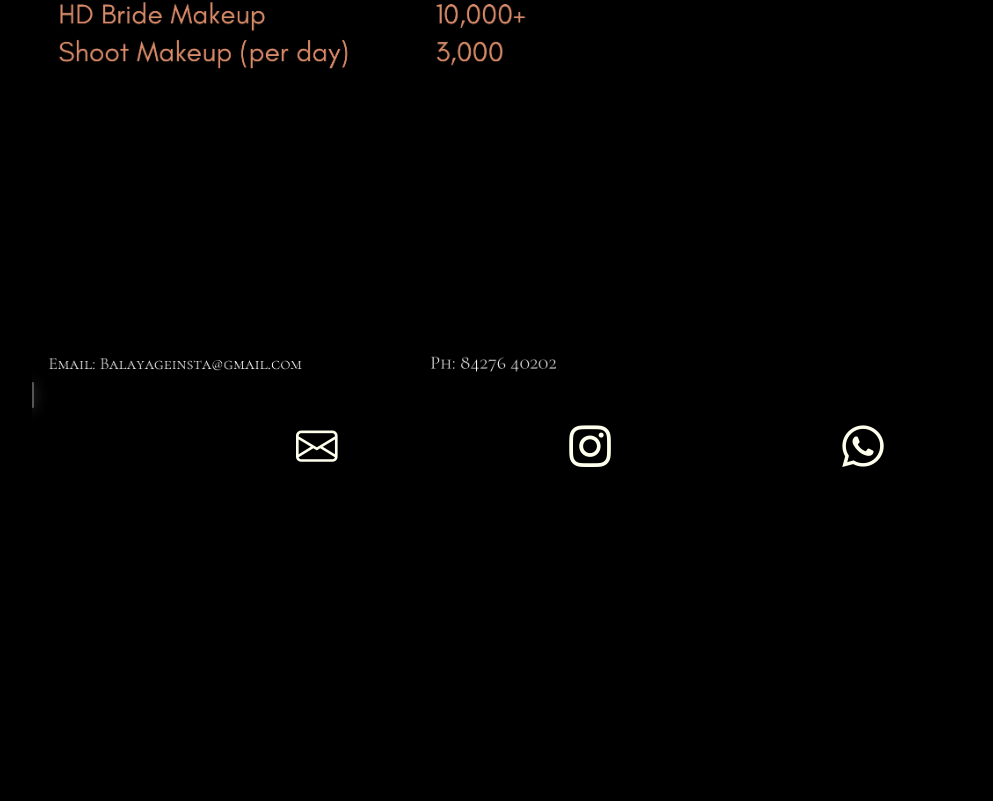
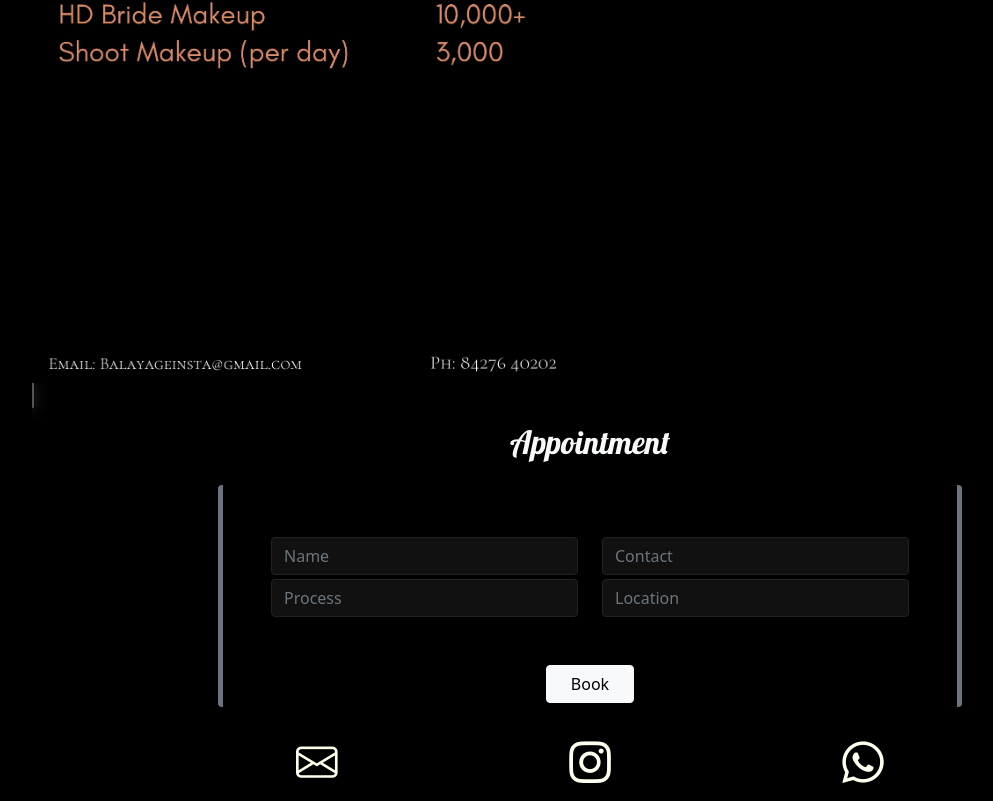
Before and after one commit to DhruvDutta/balayageinsta, a plain HTML site: page index.html in a window 1280 px wide. Shown: the part 1404-2205 px from the top of the page, without its empty margins (50-1043 px from the left). Before the commit the page ends 1889 px from the top, so only its background shows below. Drawn offline with nearby package versions, Linux system fonts and the light colour scheme.

Commit message:
booking form

```diff
--- a/css/style.css
+++ b/css/style.css
@@ -94,3 +94,18 @@ a:hover{
         opacity: 1;
     }
 }
+input,select{
+    background: #111 !important;
+    border-color: #222 !important;
+    color: #ffe !important;
+}
+::-webkit-calendar-picker-indicator {
+    filter: invert(1);
+}
+.book:hover{
+    background-color: black !important;
+    color: #ffe !important;
+}
+form{
+    background: #000;
+}
--- a/index.html
+++ b/index.html
@@ -17,14 +17,47 @@
     <div class="container pl">
         <div class="h2 text-center heading pl-head mb-4">Price List</div>
         <object data="./assets/Balayageinsta_Price_List.pdf" type="application/pdf" class="rounded text-center bg-dark col pdf" width="100%" height="500px">
-            <div class="row row-cols-md-2 row-cols-1">
+            <div class="row row-cols-md-2 row-cols-1 pdf">
                 <img src="./assets/pl1.jpg" class="img-fluid" alt="">
                 <img src="./assets/pl2.jpg" class="img-fluid" alt="">
                 <img src="./assets/pl3.jpg" class="img-fluid" alt="">
             </div>
         </object>
     </div>
+    <div class="container my-3">
+        <div class="h2 text-center heading b-head mb-4">Appointment</div>
+        <form onSubmit="return false;" class="col-12 col-md-8 offset-md-2 p-5 pb-1 border-5 border-start border-end rounded border-secondary">
+            <div class="form-group row my-1">
+              <div class="col-sm-6">
+                <input type="text" class="form-control" id="name" placeholder="Name">
+              </div>
+              <div class="col-sm-6">
+                <input type="tel" class="form-control" id="from" placeholder="Contact " pattern="[0-9]{3}-[0-9]{2}-[0-9]{3}">
+              </div>
+            </div>
+            <div class="form-group row my-1">
+                <div class="col-sm-6">
+                    <input type="text" class="form-control" id="process" placeholder="Process">
+                    <!--<select class="form-select " aria-label="Default select example">
+                        <option selected>Select Process</option>
+                        <option value="1">One</option>
+                        <option value="2">Two</option>
+                        <option value="3">Three</option>
+                    </select>-->
+                </div>
+                <div class="col-sm-6">
+                    <input type="text" class="form-control" id="location" placeholder="Location">
 
+                </div>
+            </div>
+            <div class="form-group row mt-5 mb-0">
+
+              <div class="col-sm-12 text-center">
+                <button class="btn btn-light text-center px-4 book" onclick="book()">Book</button>
+              </div>
+            </div>
+          </form>
+    </div>
     <div class="bg p-2 d-flex justify-content-center align-items-center d-none">
         BI
     </div>
@@ -37,7 +70,7 @@
 
 
 
-
+    <script src="./js/script.js"></script>
     <script src="https://cdn.jsdelivr.net/npm/bootstrap@5.0.2/dist/js/bootstrap.bundle.min.js" integrity="sha384-MrcW6ZMFYlzcLA8Nl+NtUVF0sA7MsXsP1UyJoMp4YLEuNSfAP+JcXn/tWtIaxVXM" crossorigin="anonymous"></script>
 </body>
 </html>
--- /dev/null
+++ b/js/script.js
@@ -0,0 +1,9 @@
+function book(){
+    var name = document.getElementById('name').value;
+    var location = document.getElementById('location').value;
+    var process = document.getElementById('process').value;
+    var contact = document.getElementById('from').value;
+    var msg = `Name:${name}\nLocation:${location}\nProcess:${process}\nContact:${contact}`
+    window.open(`mailto:balayageinsta@gmail.com?subject=Appointment&body=${msg}`);
+
+}
```
